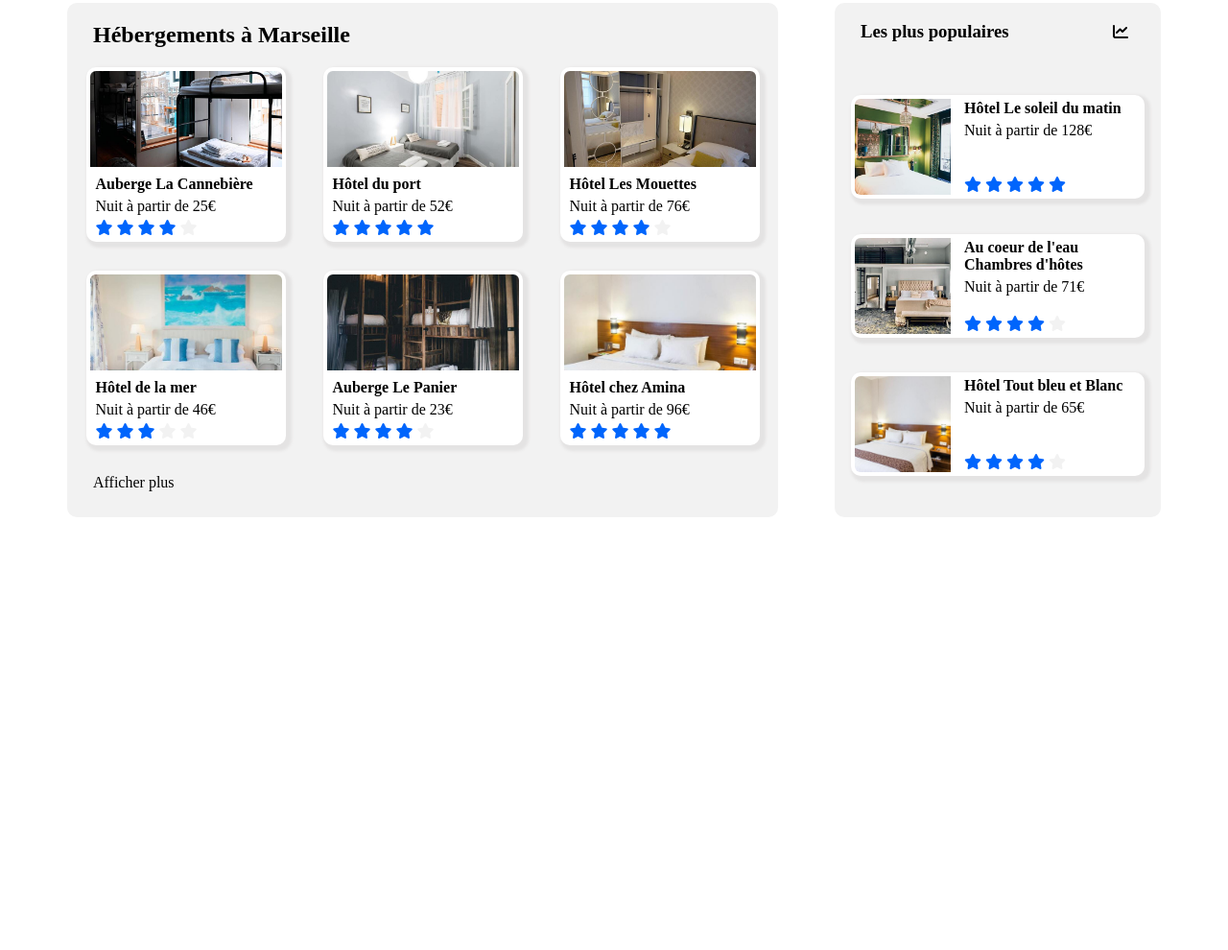
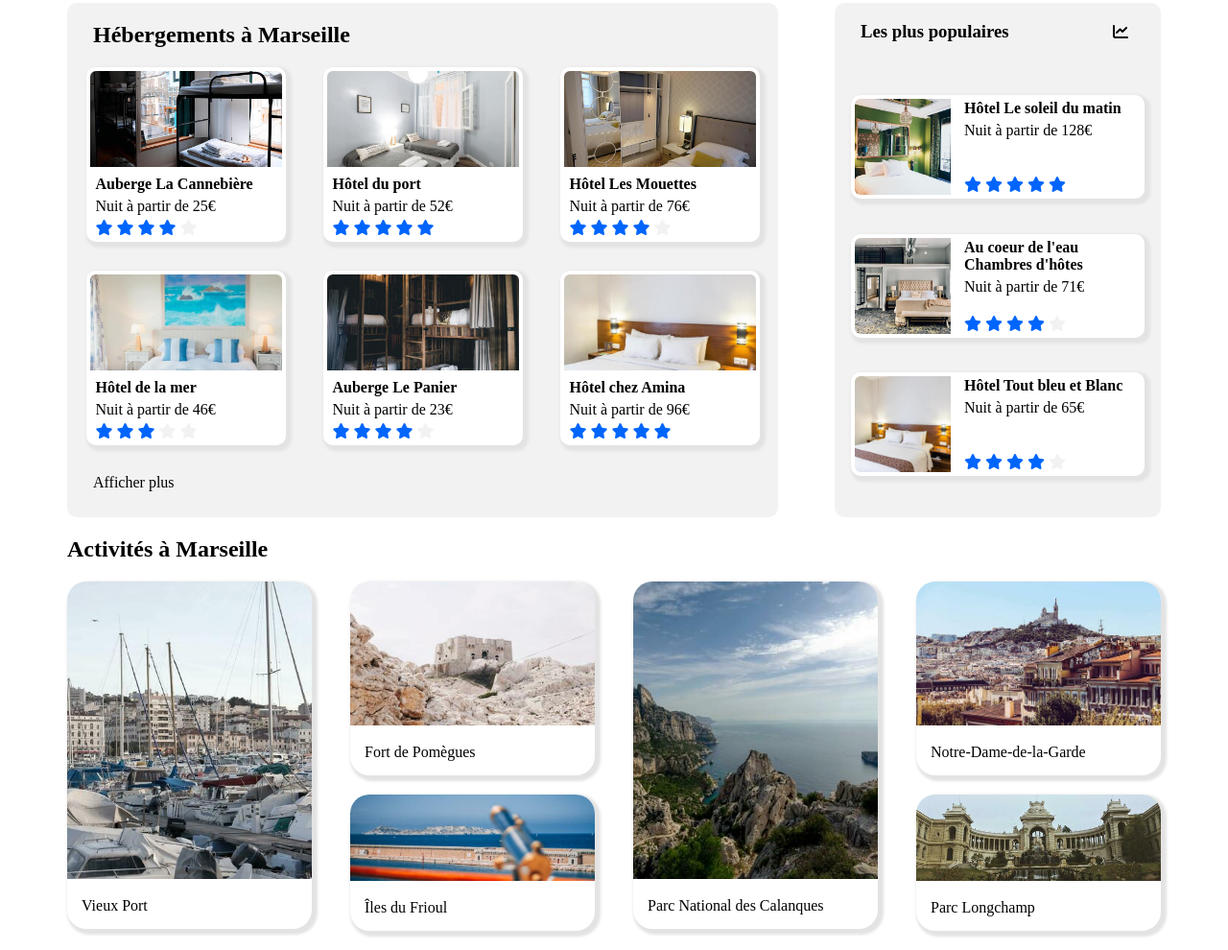
Before and after one commit to Guunss/GudrunJans_2_07012021, a plain HTML site: page index.html in a window 1280 px wide. Shown: the part 332-1322 px from the top of the page at 96% size. Before the commit the page ends 891 px from the top, so only its background shows below. Drawn offline with Linux system fonts and the light colour scheme.

Commit message:
Ajout Section Activites

```diff
--- a/index.html
+++ b/index.html
@@ -17,8 +17,8 @@
       </div>
       <nav>
         <ul>
-          <li><a href="#">Hébergements</a></li>
-          <li><a href="#">Activités</a></li>
+          <li><a href="#ancreHebergement">Hébergements</a></li>
+          <li><a href="#ancreActivites">Activités</a></li>
           <li>
             <a href="#"><strong>S'inscrire</strong></a>
           </li>
@@ -72,7 +72,7 @@
     <br />
     <section id="SectionDeux">
       <div id="Hebergements">
-        <h1>Hébergements à Marseille</h1>
+        <h1 id="ancreHebergement">Hébergements à Marseille</h1>
         <div id="HebergementsMarseille">
           <a href="#">
             <div class="HebergMarseille">
@@ -276,14 +276,70 @@
       </aside>
     </section>
     <section id="SectionTrois">
-      <h1></h1>
+      <h1 id="ancreActivites">Activités à Marseille</h1>
       <div id="Activites">
-        <div class="ImgGrand"></div>
-        <div class="ImgMoyen"></div>
-        <div class="ImgPetit"></div>
-        <div class="ImgGrand"></div>
-        <div class="ImgPetit"></div>
-        <div class="ImgMoyen"></div>
+        <div id="une">
+          <a href="#">
+            <figure class="ImgGrand">
+              <img
+                src="images/reno-laithienne-QUgJhdY5Fyk-unsplash.jpg"
+                alt="Vieux port"
+              />
+              <figcaption>Vieux Port</figcaption>
+            </figure>
+          </a>
+        </div>
+        <div id="deux">
+          <a href="#">
+            <figure class="ImgMoyen">
+              <img
+                src="images/paul-hermann-QFTrLdQIRhI-unsplash.jpg"
+                alt="Fort de Pomègues"
+              />
+              <figcaption>Fort de Pomègues</figcaption>
+            </figure>
+          </a>
+          <a href="#">
+            <figure class="ImgPetit">
+              <img
+                src="images/kevin-hikari-rV_Qd1l-VXg-unsplash.jpg"
+                alt="Îles du Frioul"
+              />
+              <figcaption>Îles du Frioul</figcaption>
+            </figure>
+          </a>
+        </div>
+        <div id="trois">
+          <a href="#">
+            <figure class="ImgGrand">
+              <img
+                src="images/kilyan-sockalingum-NR8-cBCN3aI-unsplash.jpg"
+                alt="Parc National des Calanques"
+              />
+              <figcaption>Parc National des Calanques</figcaption>
+            </figure>
+          </a>
+        </div>
+        <div id="quatre">
+          <a href="#">
+            <figure class="ImgMoyen">
+              <img
+                src="images/florian-wehde-xW9e8gdotxI-unsplash.jpg"
+                alt="Notre-Dame-de-la-Garde"
+              />
+              <figcaption>Notre-Dame-de-la-Garde</figcaption>
+            </figure>
+          </a>
+          <a href="#">
+            <figure class="ImgPetit">
+              <img
+                src="images/lena-paulin-wH2-EJoDcV0-unsplash.jpg"
+                alt="Parc Longchamp"
+              />
+              <figcaption>Parc Longchamp</figcaption>
+            </figure>
+          </a>
+        </div>
       </div>
     </section>
     <footer>
--- a/style.css
+++ b/style.css
@@ -266,7 +266,63 @@ i.grey
 {
     margin-top: auto;
 }
-.HebergementPopulaire:hover , .HebergMarseille:hover
+.HebergementPopulaire:hover , .HebergMarseille:hover , .ImgGrand:hover , .ImgMoyen:hover , .ImgPetit:hover
 {
     transform: scale(1.08);
 }
+#sectionTrois
+{
+    border: 2px solid green;
+}
+#Activites
+{
+    display: flex;
+    justify-content: space-between;
+    flex-wrap: wrap;
+}
+figure
+{
+    margin: 0px;
+    border-radius: 20px;
+}
+figcaption
+{
+    padding: 15px;
+}
+.ImgGrand
+{
+    box-shadow: 3px 3px 3px 3px #e4e3e3;
+}
+.ImgMoyen
+{
+    margin-bottom: 20px;
+    box-shadow: 3px 3px 3px 3px #e4e3e3;
+}
+.ImgPetit
+{
+    box-shadow: 3px 3px 3px 3px #e4e3e3;
+}
+.ImgGrand img
+{
+    object-fit: cover;
+    width: 255px;
+    height: 310px;
+    border-top-left-radius: 20px;
+    border-top-right-radius: 20px;
+}
+.ImgMoyen img
+{
+    object-fit: cover;
+    width: 255px;
+    height: 150px;
+    border-top-left-radius: 20px;
+    border-top-right-radius: 20px;
+}
+.ImgPetit img
+{
+    object-fit: cover;
+    width: 255px;
+    height: 90px;
+    border-top-left-radius: 20px;
+    border-top-right-radius: 20px;
+}
```
Also changed, not shown: images/florian-wehde-xW9e8gdotxI-unsplash.jpg (added), images/kevin-hikari-rV_Qd1l-VXg-unsplash.jpg (added), images/kilyan-sockalingum-NR8-cBCN3aI-unsplash.jpg (added), images/lena-paulin-wH2-EJoDcV0-unsplash.jpg (added), images/paul-hermann-QFTrLdQIRhI-unsplash.jpg (added), images/reno-laithienne-QUgJhdY5Fyk-unsplash.jpg (added).
